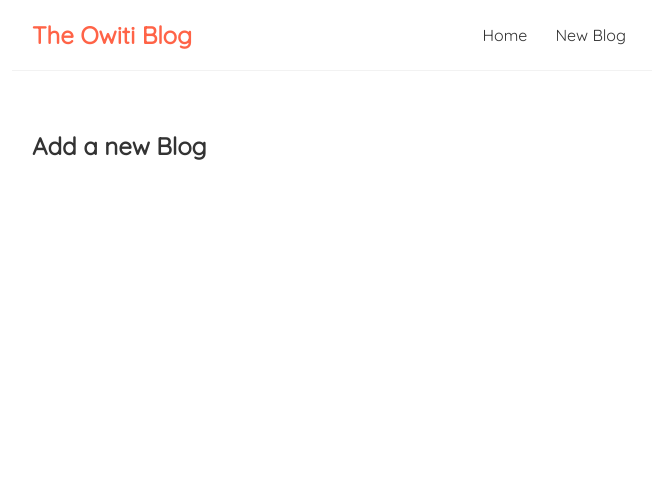
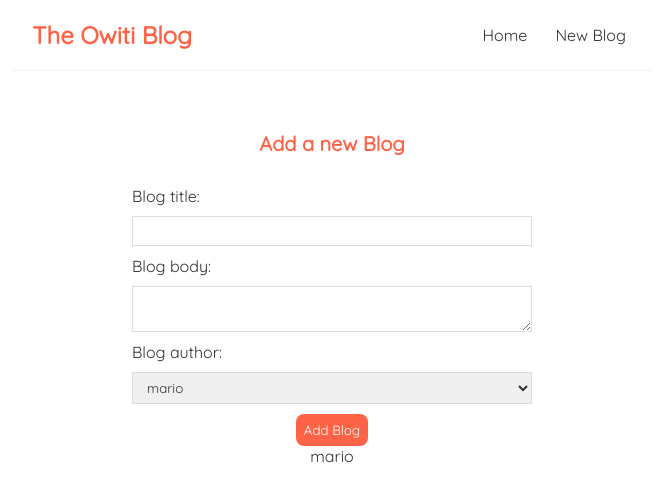
Before and after one commit to Viowiti/react-blog-app, a React (Create React App) app: page /create in a window 1280 px wide. Shown: the top 502 px of the page, without its empty margins (308-964 px from the left). Built offline with nearby package versions, Linux system fonts and the light colour scheme.

Commit message:
making a post request

```diff
--- a/src/Create.js
+++ b/src/Create.js
@@ -1,8 +1,58 @@
+import { useState } from "react";
 
 const Create = () => {
+
+    const [title, setTitle] = useState('');
+    const [body, setBody] = useState('');
+    const [author, setAuthor] = useState('mario');
+    const [isPending, setIsPending] = useState(false);
+
+    const handleSubmit = (e) => {
+        e.preventDefault();
+        const blog = {
+            title, body, author
+        }
+
+        setIsPending(true);
+
+        fetch('http://localhost:8000/blogs', {
+            method : 'POST',
+            headers : { "Content-Type" : "application/json"},
+            body : JSON.stringify(blog)
+        }).then(() => {
+            console.log("blog added");
+            setIsPending(false)
+    })
+    }
+
     return (
         <div className="create">
             <h2>Add a new Blog</h2>
+            <form onSubmit={handleSubmit}>
+                <label>Blog title:</label>
+                <input
+                type="text"
+                required
+                value={title}
+                onChange={(e) => setTitle(e.target.value)}
+                />
+
+                <label>Blog body:</label>
+                <textarea required value={body} onChange={(e) => setBody(e.target.value)}>
+                </textarea>
+
+                <label>Blog author:</label>
+                <select value={author}  onChange={(e) => setAuthor(e.target.value)}>
+                    <option value="mario">mario</option>
+                    <option value="yoshi">yoshi</option>
+                </select>
+
+                {!isPending && <button>Add Blog</button>}
+                {isPending && <button disabled>Add Blog</button>}
+                <p>{author}</p>
+
+
+            </form>
 
         </div>
 
--- a/src/index.css
+++ b/src/index.css
@@ -82,3 +82,42 @@
   border-radius:8px;
   cursor: pointer;
 }
+
+/* Create new blog form */
+
+.create {
+  max-width: 400px;
+  margin: 0 auto;
+  text-align: center;
+}
+
+.create label {
+  text-align: left;
+  display: block;
+}
+
+.create h2 {
+  font-size: 20px;
+  color: tomato;
+  margin-bottom: 30px;
+}
+
+.create input,
+.create textarea,
+.create select {
+  width:100%;
+  padding: 6px 10px;
+  margin: 10px 0;
+  border: 1px solid #ddd;
+  box-sizing: border-box;
+  display: block;
+}
+
+.create button {
+  background: tomato;
+  color: #fff;
+  border: 0;
+  padding: 8px;
+  border-radius: 8px;
+  cursor: pointer;
+}
```
Also changed, not shown: data/db.json (+12 -0 lines).
